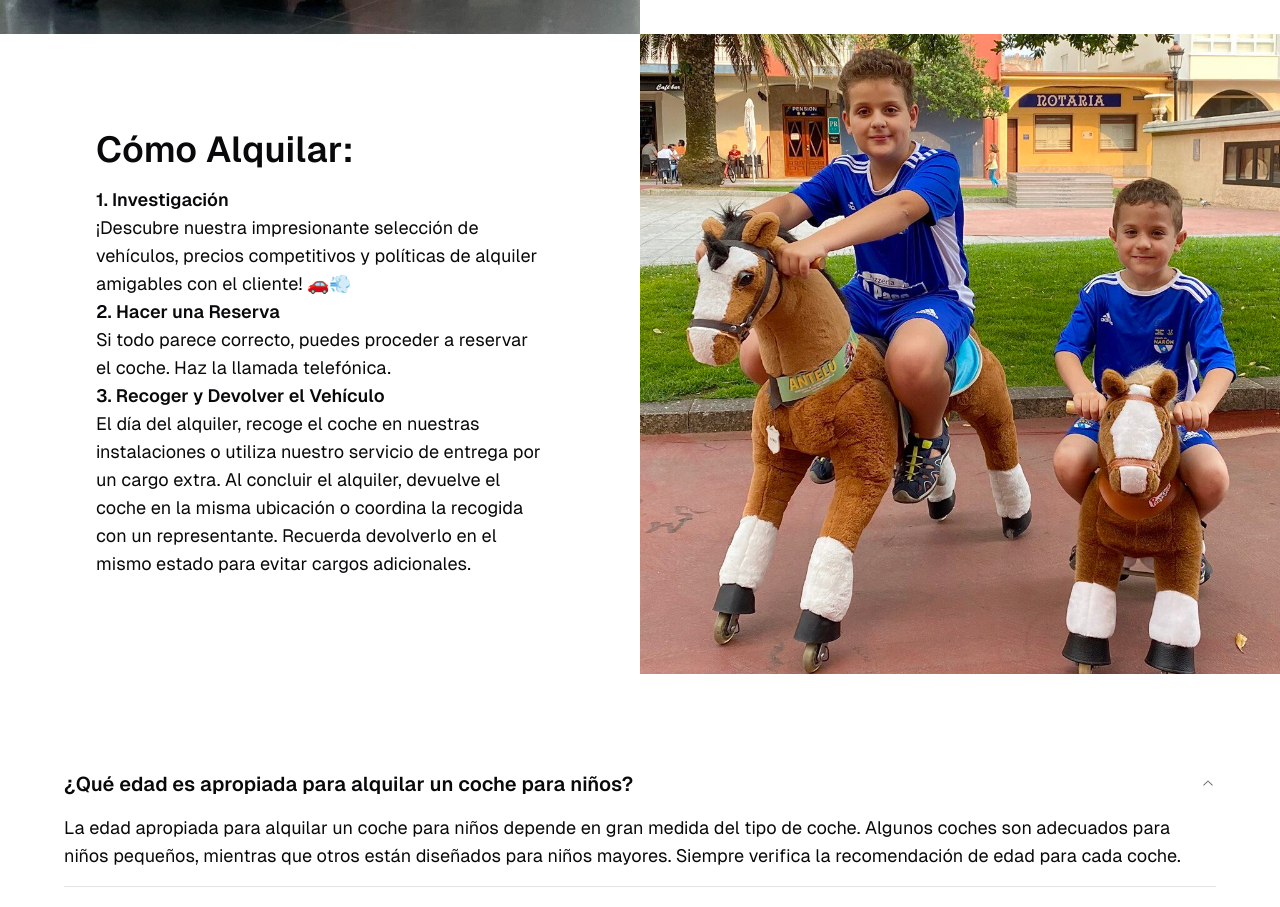
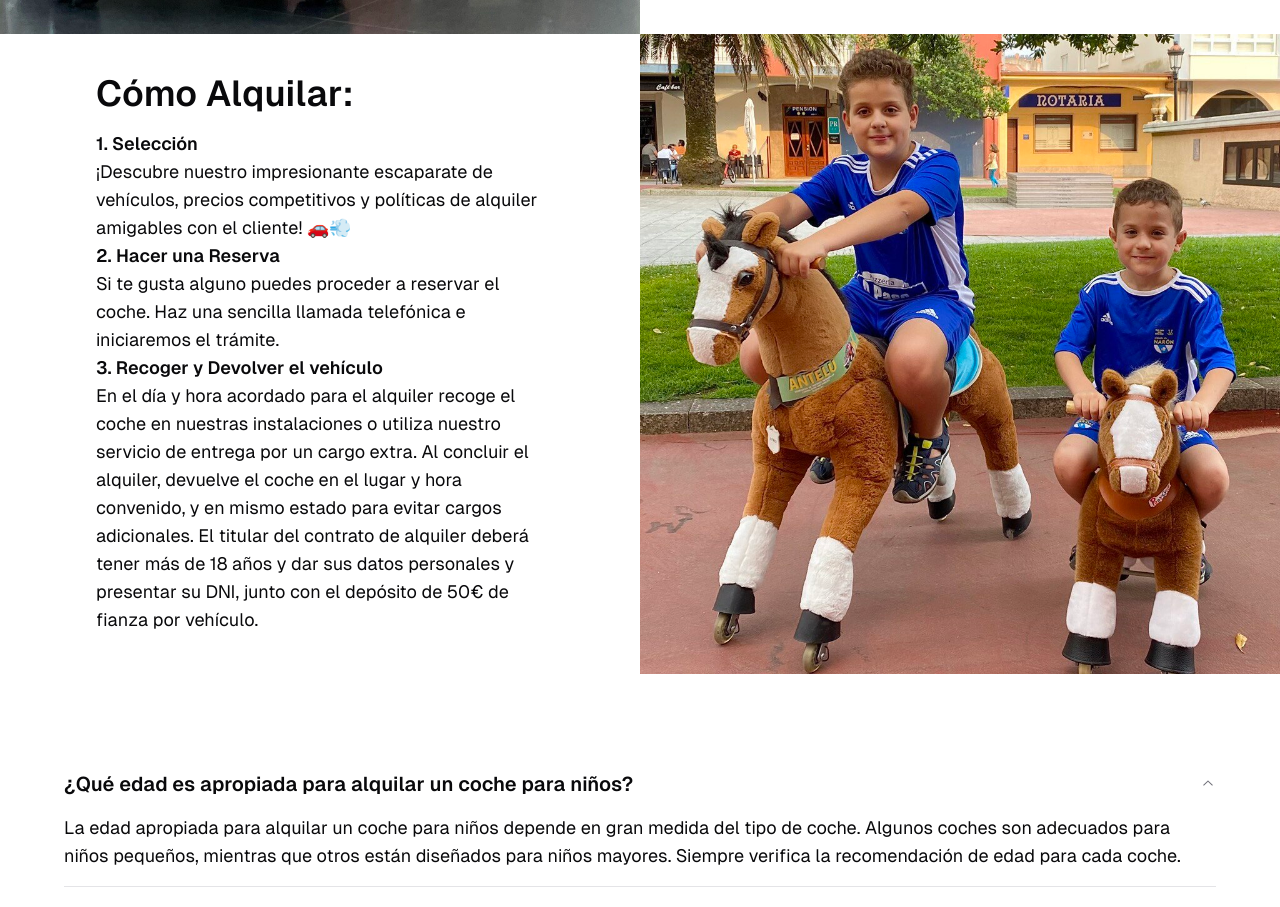
Before and after one commit to andrian-kars/antelu, a Next.js app: page / in a window 1280 px wide. Shown: the part 7720-8627 px from the top of the page. Built offline with nearby package versions, Linux system fonts and the light colour scheme.

Commit message:
:tada: update questions text

```diff
--- a/src/app/(marketing)/page.tsx
+++ b/src/app/(marketing)/page.tsx
@@ -106,10 +106,10 @@ export default function HomePage() {
             <ol>
               <li>
                 <p className="text-base lg:text-lg font-semibold">
-                  1. Investigación
+                  1. Selección
                 </p>
                 <p className="text-base lg:text-lg">
-                  ¡Descubre nuestra impresionante selección de vehículos,
+                  ¡Descubre nuestro impresionante escaparate de vehículos,
                   precios competitivos y políticas de alquiler amigables con el
                   cliente! 🚗💨
                 </p>
@@ -119,20 +119,22 @@ export default function HomePage() {
                   2. Hacer una Reserva
                 </p>
                 <p className="text-base lg:text-lg">
-                  Si todo parece correcto, puedes proceder a reservar el coche.
-                  Haz la llamada telefónica.
+                  Si te gusta alguno puedes proceder a reservar el coche. Haz
+                  una sencilla llamada telefónica e iniciaremos el trámite.
                 </p>
               </li>
               <li>
                 <p className="text-base lg:text-lg font-semibold">
-                  3. Recoger y Devolver el Vehículo
+                  3. Recoger y Devolver el vehículo
                 </p>
                 <p className="text-base lg:text-lg">
-                  El día del alquiler, recoge el coche en nuestras instalaciones
-                  o utiliza nuestro servicio de entrega por un cargo extra. Al
-                  concluir el alquiler, devuelve el coche en la misma ubicación
-                  o coordina la recogida con un representante. Recuerda
-                  devolverlo en el mismo estado para evitar cargos adicionales.
+                  En el día y hora acordado para el alquiler recoge el coche en
+                  nuestras instalaciones o utiliza nuestro servicio de entrega
+                  por un cargo extra. Al concluir el alquiler, devuelve el coche
+                  en el lugar y hora convenido, y en mismo estado para evitar
+                  cargos adicionales. El titular del contrato de alquiler deberá
+                  tener más de 18 años y dar sus datos personales y presentar su
+                  DNI, junto con el depósito de 50€ de fianza por vehículo.
                 </p>
               </li>
             </ol>
```
